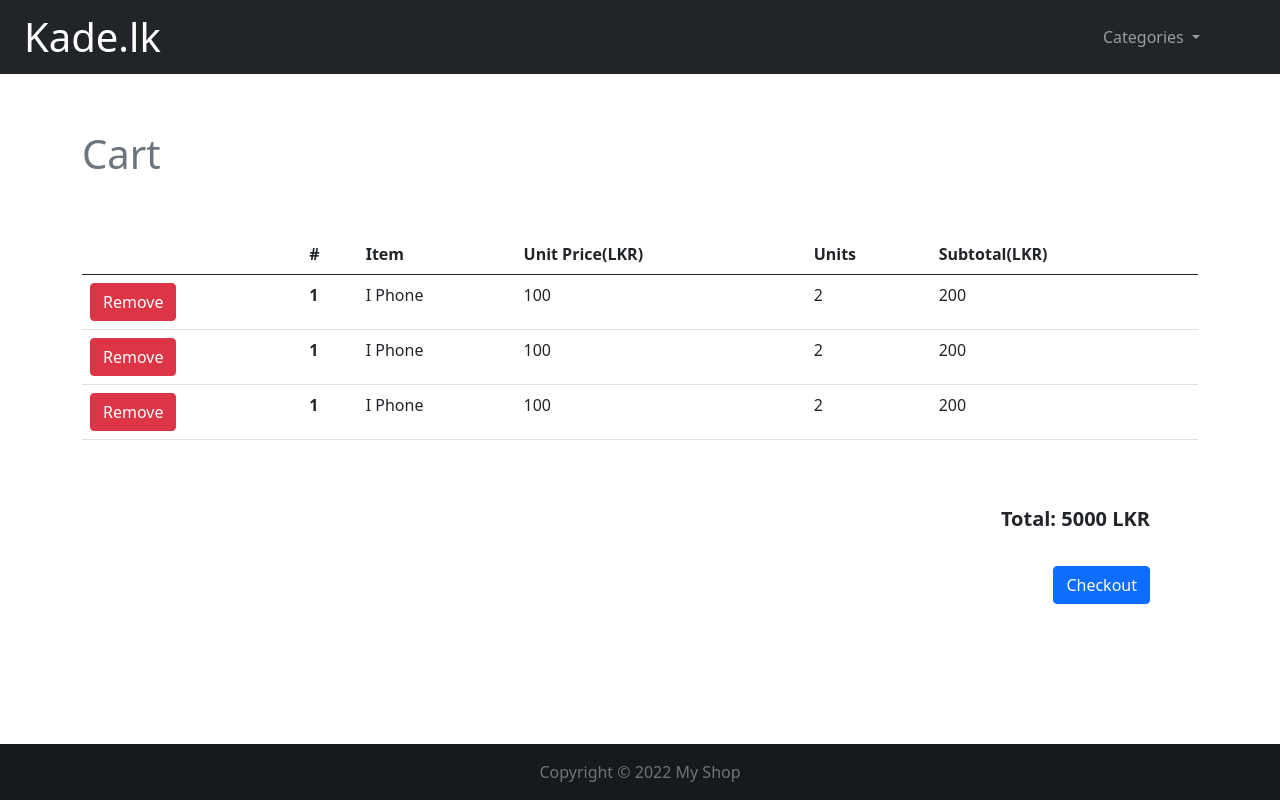
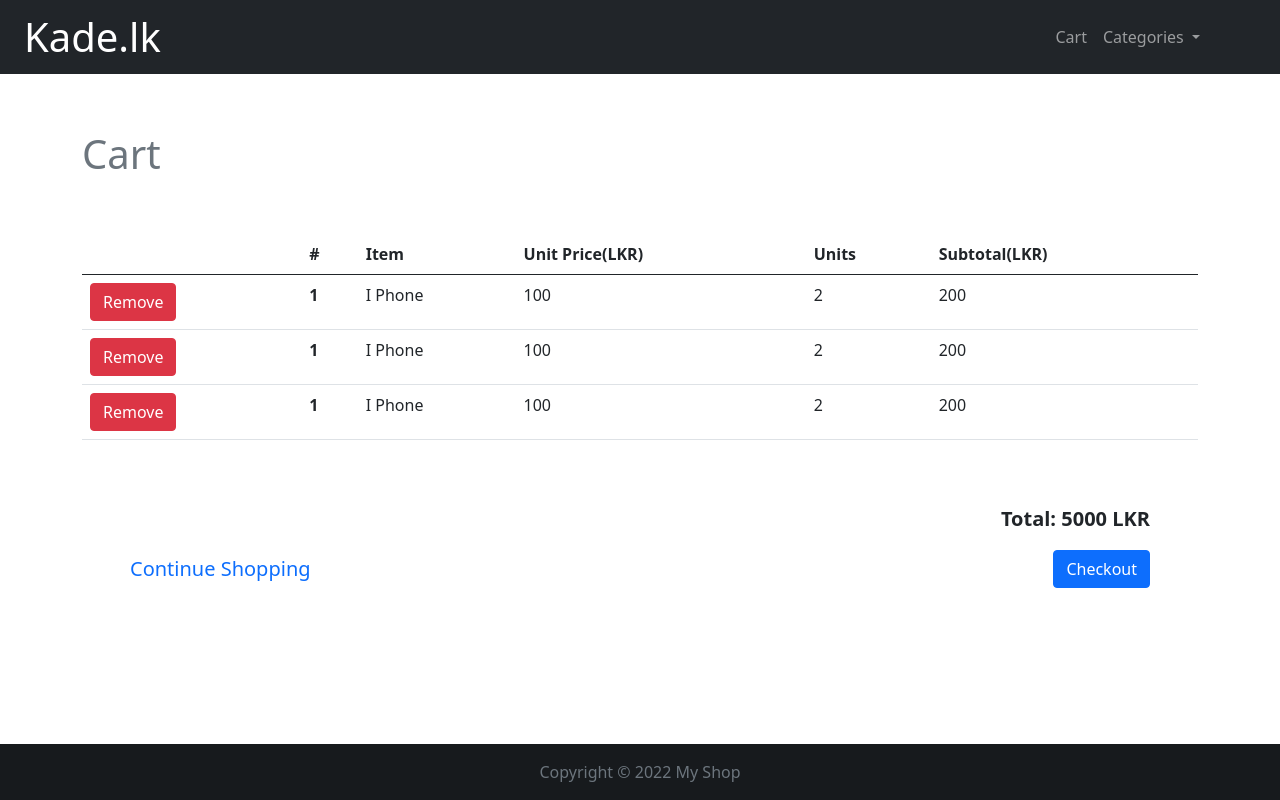
Before and after one commit to ravijar/e-commerce-site, a PHP site: page /CartPage.php in a window 1280 px wide. Run offline with PHP 8.4, Linux system fonts and the light colour scheme; data comes from the database, SQL or seed files in the repository; data that the repository does not hold is empty.

Commit message:
cart page and navbar edited

```diff
--- a/client/CartPage.php
+++ b/client/CartPage.php
@@ -4,6 +4,7 @@ include('../client/inc/header.php');
 ?>
 <div class="container mt-5">
   <div>
+
     <table class="table caption-top mb-5">
       <caption class="h1 mb-5">
         Cart
@@ -54,12 +55,19 @@ include('../client/inc/header.php');
       <span class="bd-highlight pb-3 ">5000</span>
       <span class="bd-highlight pb-3 "> LKR</span>
     </div>
-      <a href='LoginPage.php' class='btn btn-primary mt-3'>Checkout</a>
-
+    <div class="d-flex flex-row w-100 justify-content-between">
+      <div class="align-self-center ms-5">
+        <a href="" class="lead text-decoration-none fw-light">Continue Shopping</a>
+      </div>
+      <div>
+        <a href='LoginPage.php' class='btn btn-primary'>Checkout</a>
+      </div>
+    </div>
 
   </div>
 </div>
 </body>
+
 </html>
 <?php
 include('../client/inc/footer.php');
--- a/client/inc/header.php
+++ b/client/inc/header.php
@@ -24,6 +24,9 @@ include('../functions/common_functions.php');
         >
         <div class="collapse navbar-collapse" id="navbarNavDropdown">
           <ul class="navbar-nav ms-auto me-5">
+            <li class="nav-item">
+              <a href="cartPage.php" class="nav-link">Cart</a>
+            </li>
             <li class="nav-item dropdown">
               <a
                 class="nav-link dropdown-toggle"
```
Lines whose indentation alone changed are shown as unchanged.
